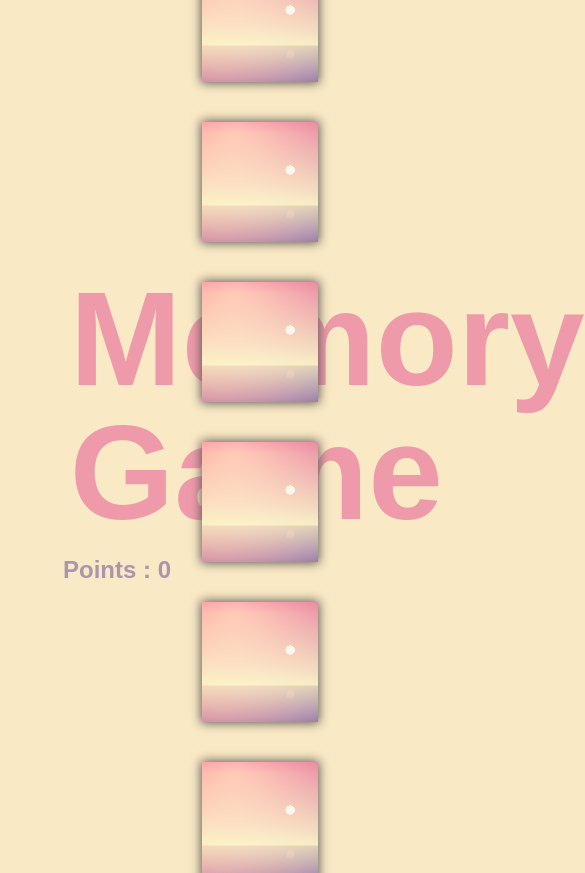
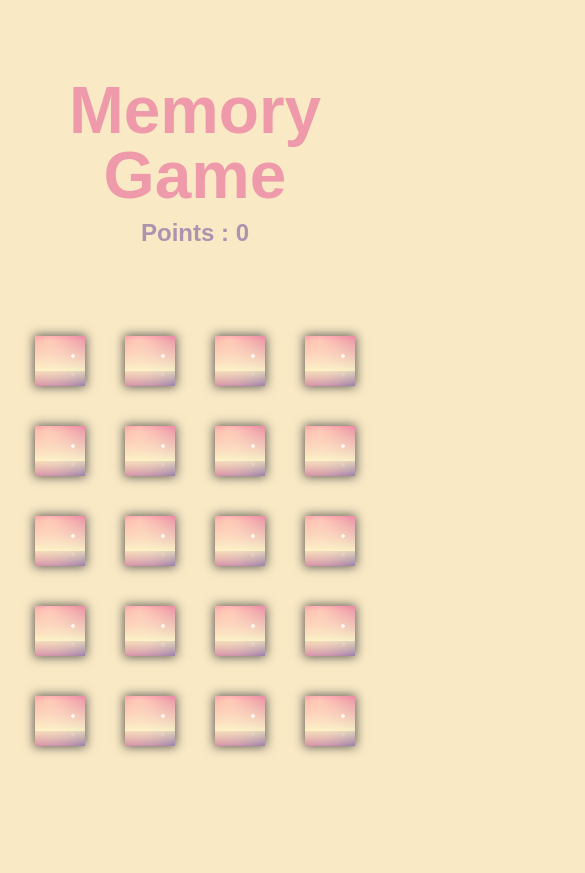
Before and after one commit to DevFajardo/MemoryGame, a Next.js app: page / in a window 390 px wide. Shown: the top 873 px of the page, 585 px wide, since content can reach past the window. After the commit the page ends 844 px from the top, so only its background shows below. Built offline with nearby package versions, Linux system fonts and the light colour scheme; a web font is replaced by a local one.

Commit message:
improving-responsive

```diff
--- a/src/app/components/Aside.tsx
+++ b/src/app/components/Aside.tsx
@@ -10,7 +10,7 @@ export default function Aside({
   return (
     <>
       <aside className="justify-center flex flex-col  w-1/3 flex-initial">
-        <h1 className="text-center text-9xl font-bold heartbeat  p-5 ">
+        <h1 className="text-center text-9xl font-bold heartbeat ">
           Memory Game
         </h1>
         <h2 id="points" className="text-center text-2xl font-bold">
--- a/src/app/components/Card.tsx
+++ b/src/app/components/Card.tsx
@@ -35,7 +35,7 @@ export default function Card({
         }`}
       >
         <div className="back"></div>
-        <div className="front flex justify-center items-center text-6xl">
+        <div id="imgDiv" className="front flex justify-center items-center text-6xl">
           {card.img}
         </div>
       </div>
--- a/src/app/components/GameBoard.tsx
+++ /dev/null
@@ -1,29 +0,0 @@
-import { GameBoardType } from "@/app/type";
-import Card from "./Card";
-export default function GameBoard({
-  cards,
-  card,
-  isDisabled,
-  flippedCards,
-  setCards,
-  setFlippedCards,
-  setIsDisabled,
-  setPoints,
-  points,
-}: GameBoardType) {
-  return (
-    <>
-      <Card
-        cards={cards}
-        card={card}
-        isDisabled={isDisabled}
-        flippedCards={flippedCards}
-        setCards={setCards}
-        setFlippedCards={setFlippedCards}
-        setIsDisabled={setIsDisabled}
-        setPoints={setPoints}
-        points={points}
-      />
-    </>
-  );
-}
--- a/src/app/components/Section.tsx
+++ b/src/app/components/Section.tsx
@@ -1,5 +1,4 @@
-
-import GameBoard from "@/app/components/GameBoard";
+import Card from "@/app/components/Card";
 import { CardType, PropsType } from "@/app/type";
 
 export default function Section({
@@ -13,10 +12,11 @@ export default function Section({
   points,
 }: PropsType) {
   return (
-    <section className="flex flex-wrap place-content-center ">
+    <section className="flex flex-wrap place-content-center">
       {cards.map((card: CardType) => {
         return (
-          <GameBoard
+          <Card
+            key={card.id}
             cards={cards}
             card={card}
             isDisabled={isDisabled}
--- a/src/app/components/WinnerSeccion.tsx
+++ b/src/app/components/WinnerSeccion.tsx
@@ -1,8 +1,8 @@
 
-import { WinnerType } from "@/app/type";
+import { CommonType } from "@/app/type";
 import { resetGame } from '@/app/lib/utils';
 
-export default function WinnerSeccion({cards, setCards, setPoints} : WinnerType) {
+export default function WinnerSeccion({cards, setCards, setPoints} : CommonType) {
   return (
     <>
       <h3 className="text-center text-5xl my-5 font-bold">YOU WIN</h3>
--- a/src/app/globals.css
+++ b/src/app/globals.css
@@ -13,7 +13,7 @@ body{
 
 
 section{
-  width: 40%;
+  width: 40vw;
 }
 h1, h3{
   color: #ef9aaa;
@@ -64,7 +64,11 @@ button{
 .flippedContent{
   transform: rotateY(180deg);
 }
+.front {
+  transform: rotateY(180deg);
+  background-color: #ad94ae;
 
+}
 @keyframes rotation_481 {
   0% {
     transform: rotateZ(0deg);
@@ -75,11 +79,7 @@ button{
   }
 }
 
-.front {
-  transform: rotateY(180deg);
-  background-color: #ad94ae;
 
-}
 
 
 
@@ -102,3 +102,143 @@ button{
     transform: scale(1);
   }
 }
+
+@media (max-width: 1790px) {
+  main{
+    justify-content: space-evenly !important;
+  }
+}
+@media (max-width: 1599px) {
+  section{
+    width: 50vw;
+  }
+  aside{
+    width: 25% !important;
+  }
+  aside > h1{
+    font-size: 6rem !important;
+  }
+}
+@media (max-width: 1320px) {
+  .card {
+    width: 80px;
+    height: 80px;
+  }
+  section{
+    width: 40vw;
+  }
+}
+@media (max-width: 1210px) {
+  main{
+    justify-content: space-around !important;
+  }
+}
+@media (max-width: 1199px) {
+
+  section{
+    width: 50vw;
+  }
+}
+@media (max-width: 1100px) {
+  aside > h1{
+    font-size: 5rem !important;
+  }
+
+}
+@media (max-width: 980px) {
+  .card {
+    width: 70px;
+    height: 70px;
+  }
+  aside > h1{
+    font-size: 4rem !important;
+  }
+
+  section{
+    width: 50vw;
+  }
+}
+
+@media (max-width: 879px) {
+  .card {
+    width: 60px;
+    height: 60px;
+  }
+  #imgDiv{
+    font-size: 2.75rem !important;
+  }
+  section{
+    width: 50vw;
+  }
+}
+@media (max-width: 799px) {
+
+ main{
+    flex-direction: column;
+    align-items: center;
+ }
+ .card {
+  width: 70px;
+  height: 70px;
+}
+#imgDiv{
+  font-size: 3rem !important;
+}
+section{
+  width: 60vw;
+  margin-top: -90px;
+}
+aside{
+  width: 100% !important;
+}
+#points{
+  margin-top: 10px;
+  font-size: 1.5rem !important;
+}
+aside > h1{
+  font-size: 5rem !important;
+}
+
+}
+
+@media (max-width: 733px) {
+
+ section{
+   width: 80vw;
+   margin-top: -90px;
+ }
+ aside{
+  width: 80% !important;
+}
+
+ }
+ @media (max-width: 549px) {
+
+  section{
+    width: 90vw;
+    margin-top: -90px;
+  }
+  aside > h1{
+    font-size: 4rem !important;
+ }
+
+  }
+  @media (max-width: 488px) {
+
+    section{
+      width: 100vw;
+      margin-top: -90px;
+
+
+    }
+  }
+  @media (max-width: 439px) {
+
+   .card{
+      width: 50px;
+      height: 50px;
+   }
+   #imgDiv{
+    font-size: 2rem !important;
+  }
+  }
```
Also changed, not shown: src/app/type.d.ts (+7 -19 lines).
